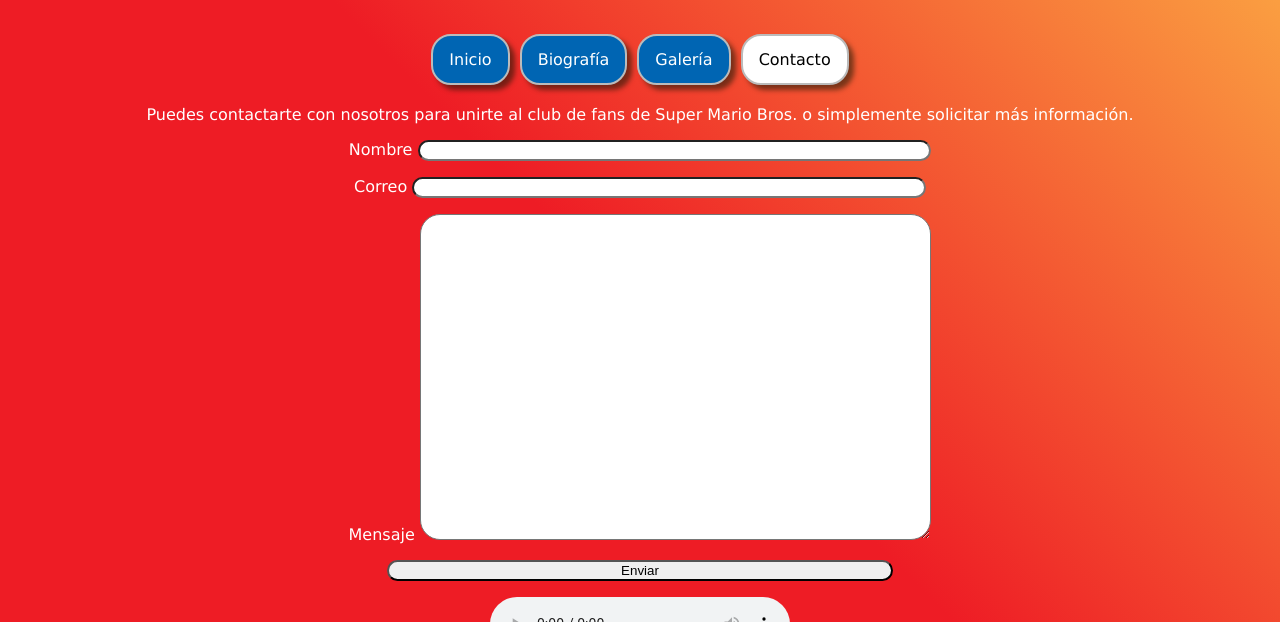
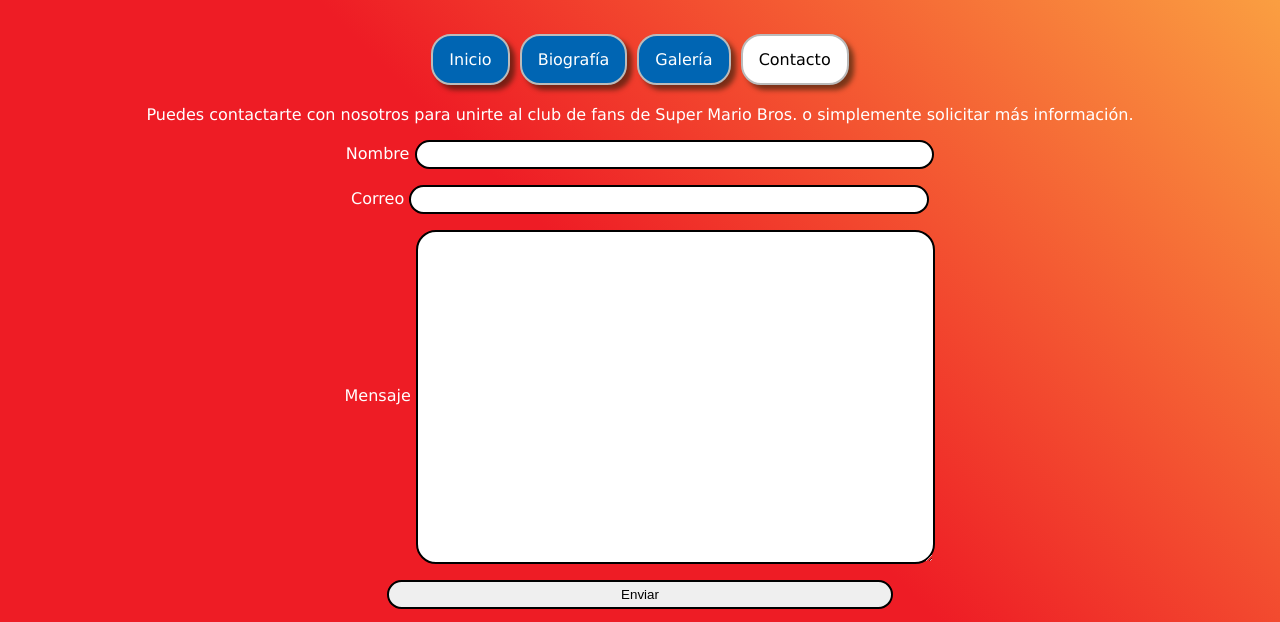
Before and after one commit to Porotof/smario, a plain HTML site: page contacto.html in a window 1280 px wide. Shown: the part 129-751 px from the top of the page. Drawn offline with Linux system fonts and the light colour scheme.

Commit message:
detalles

```diff
--- a/css/estilos.css
+++ b/css/estilos.css
@@ -103,8 +103,11 @@ footer{
 input, textarea, button{
     border-radius: 20px;
     width: 40%;
+    border: 2px solid black;
+    padding: 5px;
 }
 
 textarea{
     min-height: 40vh;
+    vertical-align: middle;
 }
```
